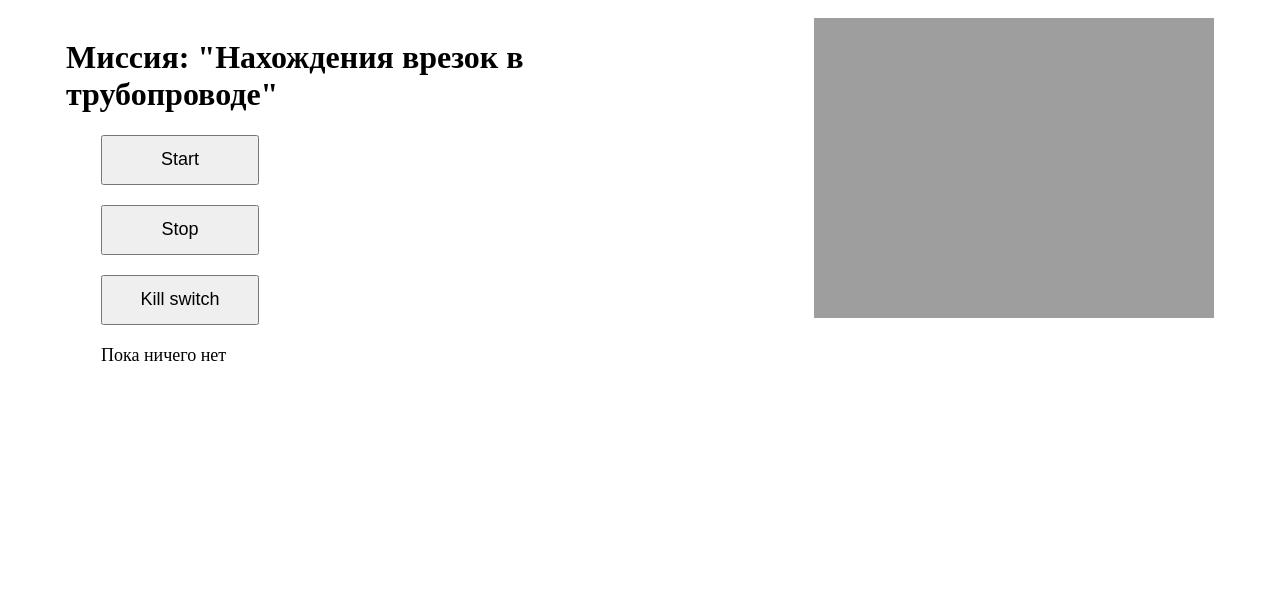
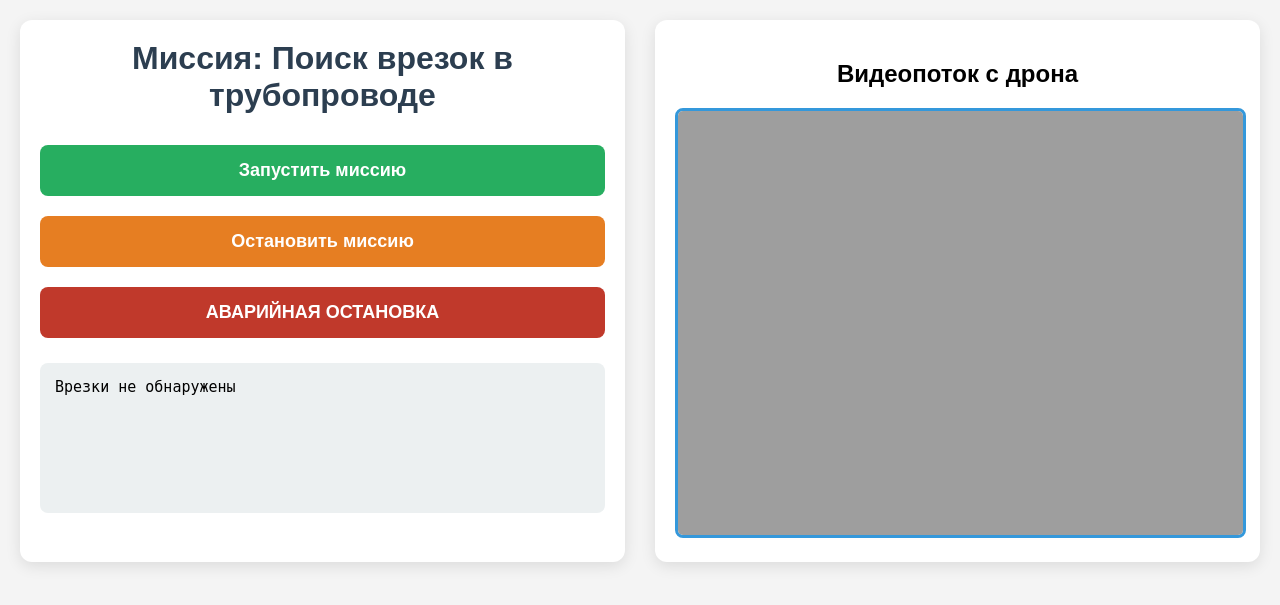
Before and after one commit to andreyalpetrov/NTO-Kvadrokotiki-Second-Coming, a Flask app: page / in a window 1280 px wide. Shown: the top 605 px of the page. Run offline with Flask 3, Linux system fonts and the light colour scheme; data that the repository does not hold is empty.

Commit message:
черновая версия сервера

```diff
--- a/server/main.py
+++ b/server/main.py
@@ -1,9 +1,81 @@
-import flask
+import threading
+import subprocess
+import rospy
+from std_srvs.srv import Trigger, TriggerRequest
+from mavros_msgs.srv import CommandBool, CommandBoolRequest
+from flask import Flask, render_template, jsonify
+import topic_service as topic  # предполагается, что там есть mission_data
 
-app =flask.Flask(__name__)
+# Инициализация ROS-ноды (обязательно!)
+# rospy.init_node('web_control_node', anonymous=True)
+
+# Ждём сервисы MAVROS
+# rospy.wait_for_service('/land')
+# rospy.wait_for_service('/mavros/cmd/arming')
+
+land = rospy.ServiceProxy('/land', Trigger)
+arming = rospy.ServiceProxy('/mavros/cmd/arming', CommandBool)
+
+app = Flask(__name__)
+
+# Глобальная переменная для процесса миссии
+mission_process: subprocess.Popen = None
 
 @app.route('/')
 def index():
-    return flask.render_template('index.html')
+    return render_template('index.html')
 
-app.run(host='localhost', port=5000)
+@app.route('/api/start')
+def start_mission():
+    global mission_process
+    if mission_process is not None and mission_process.poll() is None:
+        return jsonify({"status": "error", "message": "Миссия уже запущена"}), 400
+
+    try:
+        mission_process = subprocess.Popen(['python3', 'mission.py'])  # без shell=True — безопаснее
+        return jsonify({"status": "ok", "message": "Миссия запущена"})
+    except Exception as e:
+        return jsonify({"status": "error", "message": str(e)}), 500
+
+@app.route('/api/stop')
+def stop_mission():
+    global mission_process
+    if mission_process is None or mission_process.poll() is not None:
+        return jsonify({"status": "error", "message": "Миссия не запущена"}), 400
+
+    mission_process.terminate()  # сначала мягко
+    try:
+        mission_process.wait(timeout=0.5)
+    except subprocess.TimeoutExpired:
+        mission_process.kill()  # если не умер — принудительно
+    land()
+    mission_process = None
+    return jsonify({"status": "ok", "message": "Миссия остановлена"})
+
+@app.route('/api/killswitch')
+def killswitch():
+    global mission_process
+
+    # 1. Убиваем миссию
+    if mission_process is not None and mission_process.poll() is None:
+        mission_process.kill()
+        mission_process = None
+
+    arming(False)
+
+    return jsonify({"status": "ok", "message": "Аварийная остановка выполнена"})
+
+@app.route('/api/get_insets_cords')
+def get_insets_cords():
+    return jsonify(topic.mission_data.get('tubes', []))
+
+# Запуск потока для подписки на топики (из topic_service.py)
+thread = threading.Thread(target=topic.main, name="TopicThread", daemon=True)
+thread.start()
+
+if __name__ == '__main__':
+    try:
+        # host='0.0.0.0' — если хочешь доступ с других устройств в сети
+        app.run(host='0.0.0.0', port=5000, debug=False)
+    except (KeyboardInterrupt, SystemExit):
+        rospy.signal_shutdown("Web server stopped")
--- a/server/templates/index.html
+++ b/server/templates/index.html
@@ -1,43 +1,168 @@
 <!DOCTYPE html>
-<html lang="en">
+<html lang="ru">
 <head>
     <meta charset="UTF-8">
-    <meta http-equiv="X-UA-Compatible" content="IE=edge">
     <meta name="viewport" content="width=device-width, initial-scale=1.0">
-    <title>Document</title>
+    <title>Управление миссией — Поиск врезок</title>
     <style>
-        .flex_box{
+        body {
+            font-family: Arial, sans-serif;
+            background: #f4f4f4;
+            margin: 0;
+            padding: 20px;
+        }
+        .flex_box {
             display: flex;
-            justify-content: space-around;
+            flex-wrap: wrap;
+            gap: 30px;
+            justify-content: center;
         }
-        .column{
-            padding: 10px;
-            max-width: 50%;
+        .column {
+            background: white;
+            padding: 20px;
+            border-radius: 12px;
+            box-shadow: 0 4px 15px rgba(0,0,0,0.1);
+            min-width: 320px;
+            flex: 1;
         }
-        button{
-            display: block;
-            margin: 20px 35px;
-            height: 50px;
-            width: 25%;
-            font-size: large;
+        h1 {
+            text-align: center;
+            color: #2c3e50;
+            margin-top: 0;
         }
-        .cords{
-            margin: 20px 35px;
-            font-size: large;
+        button {
             width: 100%;
+            padding: 15px;
+            margin: 10px 0;
+            font-size: 18px;
+            font-weight: bold;
+            border: none;
+            border-radius: 8px;
+            cursor: pointer;
+            transition: 0.3s;
+        }
+        #start { background: #27ae60; color: white; }
+        #start:hover { background: #219a52; }
+
+        #stop { background: #e67e22; color: white; }
+        #stop:hover { background: #d35400; }
+
+        #kill { background: #c0392b; color: white; }
+        #kill:hover { background: #a93226; }
+
+        .cords {
+            background: #ecf0f1;
+            padding: 15px;
+            border-radius: 8px;
+            min-height: 120px;
+            font-family: monospace;
+            font-size: 15px;
+            white-space: pre-wrap;
+            margin-top: 15px;
+        }
+        .status {
+            text-align: center;
+            font-weight: bold;
+            margin: 10px 0;
+            font-size: 18px;
+        }
+        img {
+            width: 100%;
+            border-radius: 8px;
+            border: 3px solid #3498db;
+        }
+        @media (max-width: 900px) {
+            .flex_box { flex-direction: column; }
+            .column { max-width: 100%; }
         }
     </style>
 </head>
 <body>
     <div class="flex_box">
+        <!-- Управление -->
         <div class="column">
-            <h1>Миссия: "Нахождения врезок в трубопроводе"</h1>
-            <button id="start">Start</button>
-            <button id="stop">Stop</button>
-            <button id="kill">Kill switch</button>
-            <p class="cords">Пока ничего нет</p>
+            <h1>Миссия: Поиск врезок в трубопроводе</h1>
+
+            <!-- <div class="status" id="status">Готов к запуску</div> -->
+
+            <button id="start">Запустить миссию</button>
+            <button id="stop">Остановить миссию</button>
+            <button id="kill">АВАРИЙНАЯ ОСТАНОВКА</button>
+
+            <div class="cords" id="cords">Ожидание координат врезок...</div>
         </div>
-        <div class="column"><img src="http://localhost:8080/stream?topic=/web_server/map_mission"></div>
+
+        <!-- Видеопоток с карты/камеры -->
+        <div class="column">
+            <h2 style="text-align:center;">Видеопоток с дрона</h2>
+            <img src="http://localhost:8080/stream?topic=/web_server/map_mission" alt="Видеопоток">
+        </div>
     </div>
+
+    <script>
+        const statusEl = document.getElementById('status');
+        const cordsEl = document.getElementById('cords');
+
+        // Обновление координат врезок каждые 2 секунды
+        function updateCords() {
+            fetch('/api/get_insets_cords')
+                .then(r => r.json())
+                .then(data => {
+                    if (data && data.length > 0) {
+                        const text = data.map((tube, i) =>
+                            `Врезка ${i+1}:\n  X: ${tube[0].toFixed(2)}, Y: ${tube[1].toFixed(2)}`
+                        ).join('\n\n');
+                        cordsEl.textContent = text;
+                    } else {
+                        cordsEl.textContent = "Врезки не обнаружены";
+                    }
+                })
+                .catch(err => {
+                    cordsEl.textContent = "Ошибка связи с сервером";
+                    console.error(err);
+                });
+        }
+
+        // Управление кнопками
+        document.getElementById('start').onclick = () => {
+            fetch('/api/start')
+                .then(r => r.json())
+                .then(res => {
+                    if (res.status === "ok") {
+                        statusEl.textContent = "Миссия запущена";
+                        statusEl.style.color = "#27ae60";
+                    } else {
+                        alert("Ошибка: " + res.message);
+                    }
+                });
+        };
+
+        document.getElementById('stop').onclick = () => {
+            fetch('/api/stop')
+                .then(r => r.json())
+                .then(res => {
+                    if (res.status === "ok") {
+                        statusEl.textContent = "Миссия остановлена";
+                        statusEl.style.color = "#e67e22";
+                    }
+                });
+        };
+
+        document.getElementById('kill').onclick = () => {
+            // if (!confirm("ВЫ УВЕРЕНЫ? Это немедленно разоружит дрон и посадит его!")) return;
+
+            fetch('/api/killswitch')
+                .then(r => r.json())
+                .then(res => {
+                    statusEl.textContent = "АВАРИЙНАЯ ОСТАНОВКА!";
+                    statusEl.style.color = "#c0392b";
+                    alert("Дрон разоружён и посажен");
+                });
+        };
+
+        // Обновляем координаты каждые 2 секунды + сразу при загрузке
+        updateCords();
+        setInterval(updateCords, 2000);
+    </script>
 </body>
 </html>
--- a/server/topic_service.py
+++ b/server/topic_service.py
@@ -79,7 +79,6 @@ def aruco_pose_callback(data):
     y = data.pose.pose.position.y
     mission_data['aruco_pose'] = {"x": x, "y": y}
 
-rospy.Subscriber("/aruco_map/pose", PoseWithCovarianceStamped, aruco_pose_callback)
 
 def tubes_callback(data):
     global mission_data
@@ -88,9 +87,11 @@ def tubes_callback(data):
     except json.JSONDecodeError:
         rospy.logwarn("Не удалось распарсить данные трубок")
 
-rospy.Subscriber("/tubes", String, tubes_callback)
+def main():
+    rospy.Subscriber("/tubes", String, tubes_callback)
+    rospy.Subscriber("/aruco_map/pose", PoseWithCovarianceStamped, aruco_pose_callback)
 
-# Обновляем карту 5 раз в секунду (каждые 0.2 с)
-rospy.Timer(rospy.Duration(0.2), update_data)
+    # Обновляем карту 5 раз в секунду (каждые 0.2 с)
+    rospy.Timer(rospy.Duration(0.2), update_data)
 
-rospy.spin()
+    rospy.spin()
```
